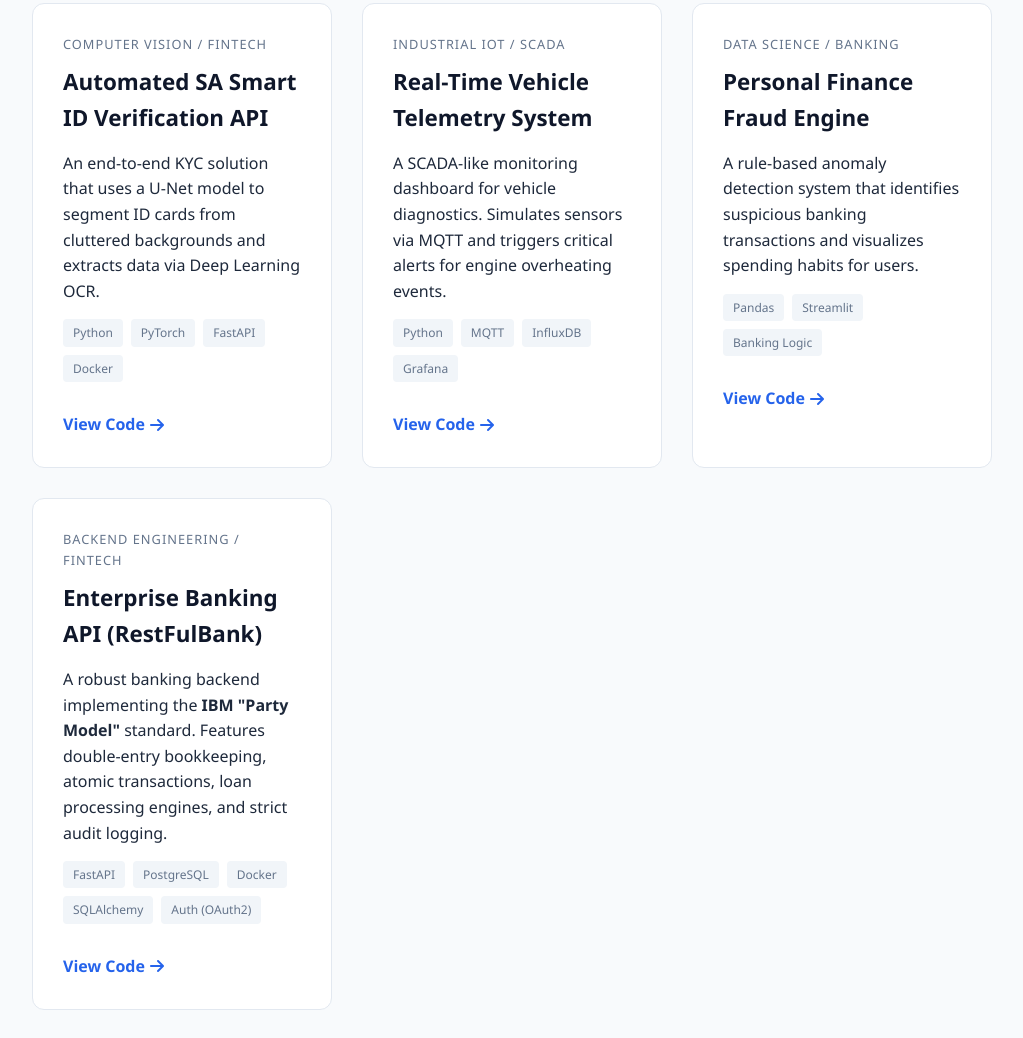
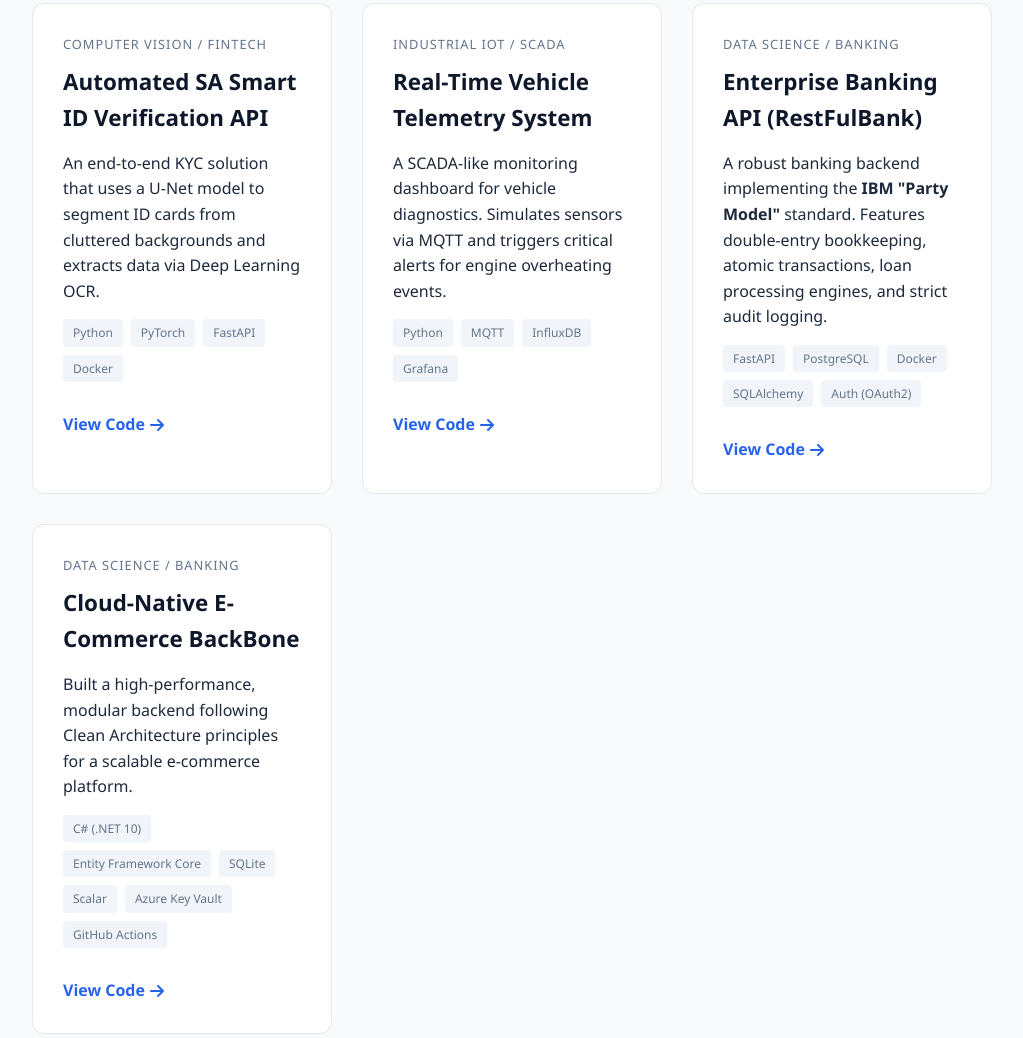
Before and after one commit to PTA-Avenger/thatomabena, a plain HTML site: page index.html in a window 1280 px wide. Shown: the part 1301-2339 px from the top of the page, without its empty margins (128-1151 px from the left). Drawn offline with Linux system fonts and the light colour scheme.

```diff
--- a/index.html
+++ b/index.html
@@ -69,8 +69,6 @@
         .research-box h3 { font-size: 1.8rem; margin-bottom: 15px; z-index: 2; position: relative; }
         .research-box p { color: #cbd5e1; max-width: 700px; margin-bottom: 25px; z-index: 2; position: relative; }
         .research-badge { background: rgba(255,255,255,0.1); padding: 5px 12px; border-radius: 4px; font-size: 0.8rem; display: inline-block; margin-bottom: 15px; }
-        .btn-research { display: inline-block; padding: 10px 20px; border-radius: 6px; font-weight: 600; color: white; border: 1px solid rgba(255,255,255,0.3); margin-right: 10px; }
-        .btn-research:hover { background: rgba(255,255,255,0.1); }
 
         /* --- FOOTER --- */
         footer { background: var(--white); padding: 50px 0; border-top: 1px solid #e2e8f0; text-align: center; }
@@ -172,20 +170,6 @@
                 <div class="project-card">
                     <div class="card-body">
                         <span class="card-meta">Data Science / Banking</span>
-                        <h3>Personal Finance Fraud Engine</h3>
-                        <p>A rule-based anomaly detection system that identifies suspicious banking transactions and visualizes spending habits for users.</p>
-                        <div class="tech-stack">
-                            <span class="tech-pill">Pandas</span>
-                            <span class="tech-pill">Streamlit</span>
-                            <span class="tech-pill">Banking Logic</span>
-                        </div>
-                        <a href="https://github.com/PTA-Avenger/fintech-fraud-detection" class="project-link">View Code <i class="fas fa-arrow-right"></i></a>
-                    </div>
-                </div>
-
-                <div class="project-card">
-                    <div class="card-body">
-                        <span class="card-meta">Backend Engineering / Fintech</span>
                         <h3>Enterprise Banking API (RestFulBank)</h3>
                         <p>A robust banking backend implementing the <strong>IBM "Party Model"</strong> standard. Features double-entry bookkeeping, atomic transactions, loan processing engines, and strict audit logging.</p>
                         <div class="tech-stack">
@@ -198,7 +182,24 @@
                         <a href="https://github.com/PTA-Avenger/BankAPI" class="project-link">View Code <i class="fas fa-arrow-right"></i></a>
                     </div>
                 </div>
+
+                <div class="project-card">
+                    <div class="card-body">
+                        <span class="card-meta">Data Science / Banking</span>
+                        <h3>Cloud-Native E-Commerce BackBone</h3>
+                        <p>Built a high-performance, modular backend following Clean Architecture principles for a scalable e-commerce platform.</p>
+                        <div class="tech-stack">
+                            <span class="tech-pill">C# (.NET 10)</span>
+                            <span class="tech-pill">Entity Framework Core</span>
+                            <span class="tech-pill">SQLite</span>
+                            <span class="tech-pill">Scalar</span>
+                            <span class="tech-pill">Azure Key Vault</span>
+                            <span class="tech-pill">GitHub Actions</span>
+                        </div>
+                        <a href="https://github.com/PTA-Avenger/fintech-fraud-detection" class="project-link">View Code <i class="fas fa-arrow-right"></i></a>
+                    </div>
                 </div>
+            </div>
         </div>
     </section>
 
```
